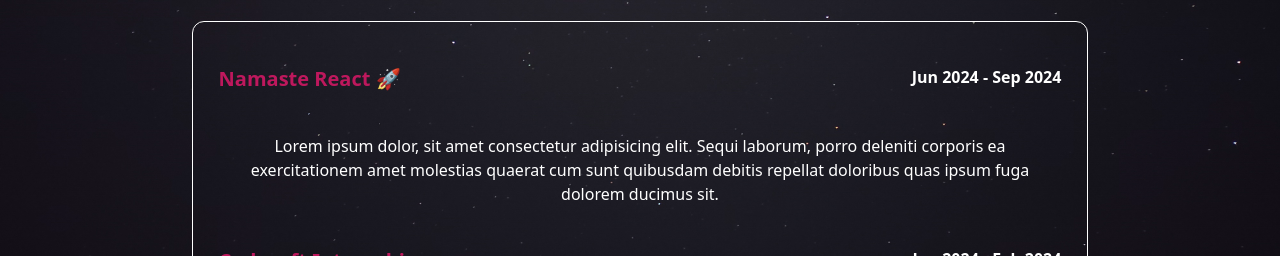
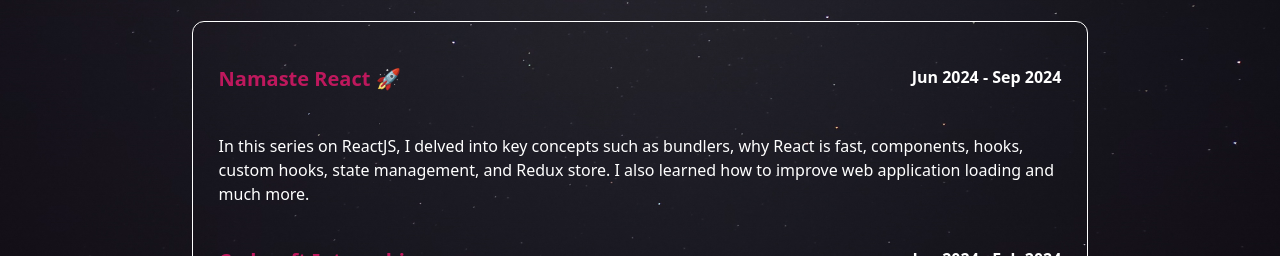
Before and after one commit to Ninad-arakh/React-Protfolio, a React (Create React App) app: page / in a window 1280 px wide. Both pictures are taken after a click on the button "Experiance". Shown: the part 1037-1293 px from the top of the page. Built offline with nearby package versions, Linux system fonts and the light colour scheme; no server answers.

Commit message:
working on the skills page

```diff
--- a/package.json
+++ b/package.json
@@ -40,5 +40,8 @@
       "last 1 firefox version",
       "last 1 safari version"
     ]
+  },
+  "devDependencies": {
+    "tailwind-scrollbar": "^3.1.0"
   }
 }
--- a/public/index.html
+++ b/public/index.html
@@ -24,7 +24,7 @@
       work correctly both with client-side routing and a non-root public URL.
       Learn how to configure a non-root public URL by running `npm run build`.
     -->
-    <title>Portfolio</title>
+    <title>Ninad | Portfolio</title>
   </head>
   <body>
     <noscript>You need to enable JavaScript to run this app.</noscript>
--- a/src/App.js
+++ b/src/App.js
@@ -6,6 +6,7 @@
 import { Provider } from "react-redux";
 import Store from "./Utils/Store";
 import SingleProject from "./components/SingleProject";
+import Footer from "./components/Footer";
 
 const router = createBrowserRouter([
   {
@@ -34,6 +35,7 @@
       <div className="App ">
         {/* <Header /> */}
         <RouterProvider router={router} />
+        <Footer />
       </div>
     </Provider>
   );
--- /dev/null
+++ b/src/Utils/ButtonSlice.js
@@ -0,0 +1,14 @@
+import { createSlice } from "@reduxjs/toolkit";
+
+const ButtonSlice = createSlice({
+    name: "button",
+    initialState : "skills",
+    reducers : {
+        addToButton : (state, action) =>{
+            return action.payload;
+        },
+    }
+});
+
+export const {addToButton} = ButtonSlice.actions;
+export default ButtonSlice.reducer;
--- a/src/Utils/Store.js
+++ b/src/Utils/Store.js
@@ -1,9 +1,11 @@
 import { configureStore } from "@reduxjs/toolkit";
 import projectReducer from "./projectsSlice"
+import ButtonReducer from "./ButtonSlice"
 
 const Store = configureStore({
     reducer:{
         projects: projectReducer,
+        button: ButtonReducer,
     }
 })
 
--- a/src/components/Body.js
+++ b/src/components/Body.js
@@ -9,7 +9,7 @@
 
 const Body = () => {
   return (
-    <div className="">
+    <div className="scrollbar-thin scrollbar-track-purple-700">
       <img
         alt="bg-img"
         src={bgNight}
--- /dev/null
+++ b/src/components/Footer.js
@@ -0,0 +1,12 @@
+import React from 'react'
+import { FaCopyright } from "react-icons/fa";
+
+const Footer = () => {
+  return (
+    <div className="text-white mx-auto flex  mt-[3%] mb-4 backdrop-blur-sm py-[2%] bg-opacity-40 bg-neutral-600">
+        <h1 className="ml-[45%] flex">Copyrights <span><FaCopyright className="mt-1 ml-3"/></span> Ninad_Arakh.</h1>
+    </div>
+  )
+}
+
+export default Footer
--- a/src/components/Skills.js
+++ b/src/components/Skills.js
@@ -46,7 +46,7 @@
       <div
         className={`${
           section === "skills"
-            ? "w-[70%] mx-auto left-0 right-0 text-left  opacity-100 pt-[2%] border border-white rounded-xl p-[2%] mt-[4%] ease-in-out duration-700 "
+            ? "w-[70%] mx-auto text-left  opacity-100 pt-[2%] border border-white rounded-xl p-[2%] mt-[4%] ease-in-out duration-700 "
             : "w-0 h-0 opacity-0 border border-white rounded-xl p-[2%] ease-in"
         }`}
       >
@@ -77,7 +77,7 @@
       <div
         className={`${
           section === "experiance"
-            ? "w-[70%] mx-auto left-0 right-0  opacity-100 pt-[2%] border border-white rounded-xl p-[2%]  ease-in-out duration-700"
+            ? "w-[70%] mx-auto text-left opacity-100 pt-[2%] border border-white rounded-xl p-[2%]  ease-in-out duration-700"
             : "w-0 h-0 opacity-0 border border-white rounded-xl p-[2%]  ease-in-out"
         }`}
       >
@@ -87,10 +87,10 @@
         </h1>
         <br></br>
         <p>
-          Lorem ipsum dolor, sit amet consectetur adipisicing elit. Sequi
-          laborum, porro deleniti corporis ea exercitationem amet molestias
-          quaerat cum sunt quibusdam debitis repellat doloribus quas ipsum fuga
-          dolorem ducimus sit.
+          In this series on ReactJS, I delved into key concepts such as
+          bundlers, why React is fast, components, hooks, custom hooks, state
+          management, and Redux store. I also learned how to improve web
+          application loading and much more.
         </p>
         <br></br>
         <h1 className="font-bold flex justify-between py-[2%]">
@@ -99,10 +99,11 @@
         </h1>
         <br></br>
         <p>
-          Lorem ipsum dolor, sit amet consectetur adipisicing elit. Sequi
-          laborum, porro deleniti corporis ea exercitationem amet molestias
-          quaerat cum sunt quibusdam debitis repellat doloribus quas ipsum fuga
-          dolorem ducimus sit.
+          This internship focuses on gaining experience and earning a
+          certificate through completing a series of practical projects. Interns
+          work on real-world tasks at their own pace, receiving mentorship and
+          feedback throughout. Successful completion of all projects results in
+          certification, validating the skills acquired.
         </p>
         <br></br>
         <h1 className="font-bold flex justify-between py-[2%]">
@@ -113,10 +114,10 @@
         </h1>
         <br></br>
         <p>
-          Lorem ipsum dolor, sit amet consectetur adipisicing elit. Sequi
-          laborum, porro deleniti corporis ea exercitationem amet molestias
-          quaerat cum sunt quibusdam debitis repellat doloribus quas ipsum fuga
-          dolorem ducimus sit.
+          This is where I began learning to code, specifically with Java. Before
+          this, I knew nothing about programming. Here, I learned the basics of
+          coding, how Java code executes, and about concepts like classes,
+          functions, methods, and interfaces.
         </p>
       </div>
 
--- a/tailwind.config.js
+++ b/tailwind.config.js
@@ -6,5 +6,7 @@
   theme: {
     extend: {},
   },
-  plugins: [],
+  plugins: [
+    require('tailwind-scrollbar'),
+  ],
 }
```
Also changed, not shown: 1 other file (tests, documents, lock files or other folders).
